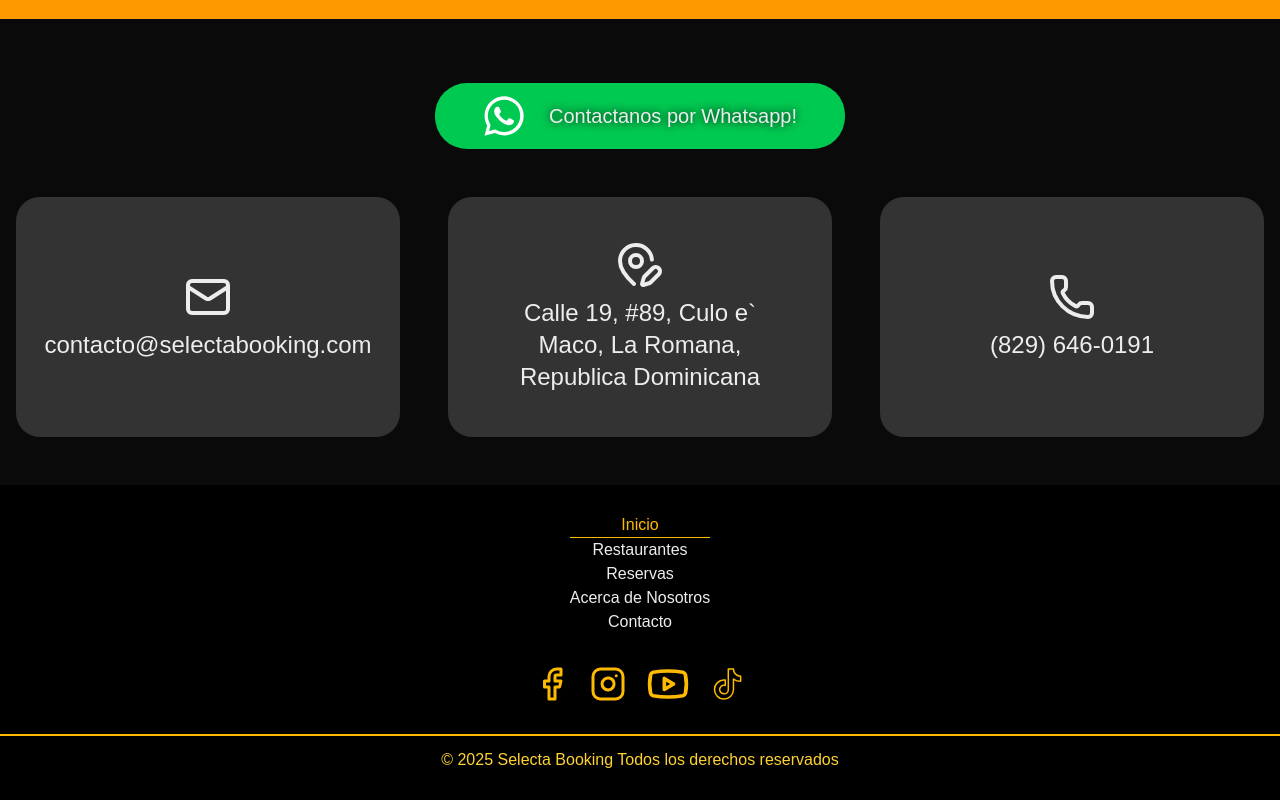
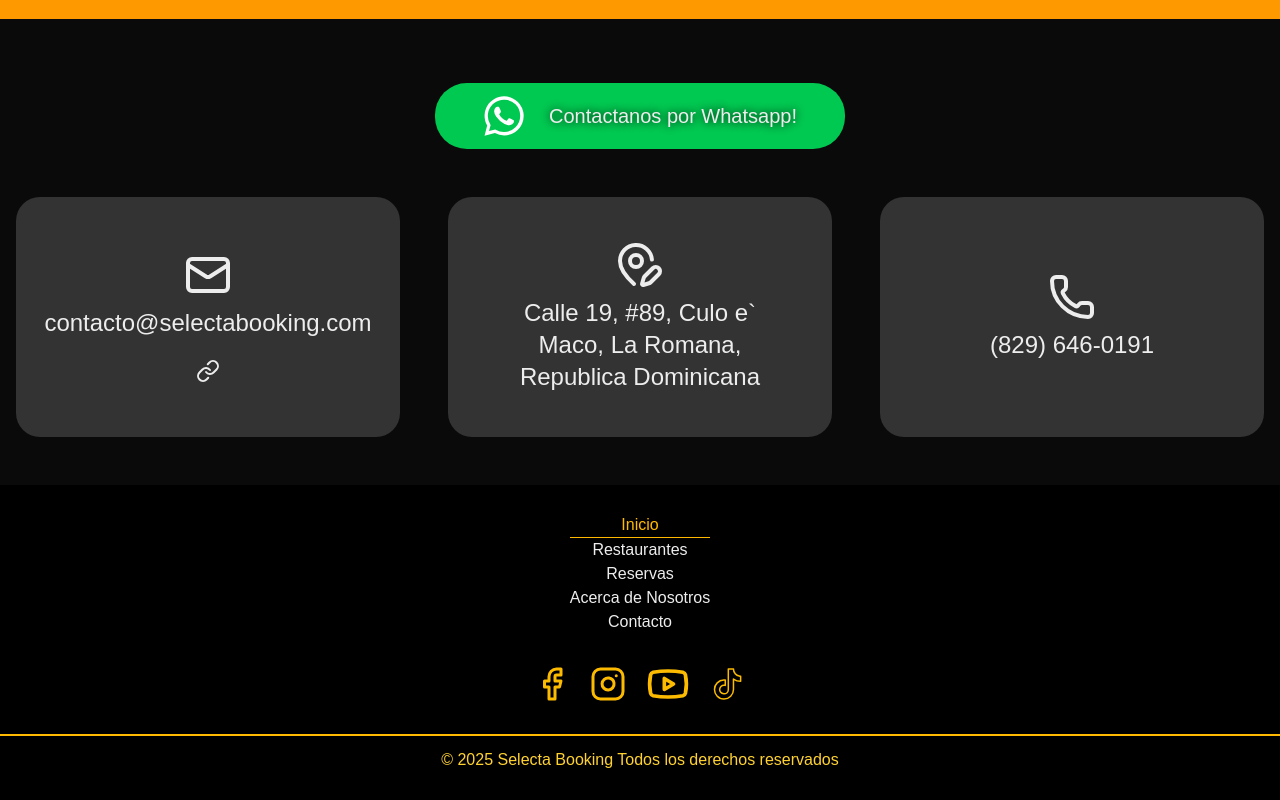
Before and after one commit to Yenser1/selecta-booking-oficial, a Next.js app: page / in a window 1280 px wide. Shown: the part 2182-2982 px from the top of the page. Built offline with nearby package versions, Linux system fonts and the light colour scheme; a web font is replaced by a local one.

Commit message:
copy to clipboard

```diff
--- a/src/app/Components/ContactanosGrid.js
+++ b/src/app/Components/ContactanosGrid.js
@@ -1,5 +1,5 @@
 import Link from "next/link";
-import { Mail, Phone, LocationEdit } from "lucide-react";
+import { Mail, Phone, LocationEdit, LinkIcon } from "lucide-react";
 
 function ContactUsGrid() {
     return (
@@ -27,15 +27,18 @@ function ContactUsGrid() {
                 </div>
             </div>
             <div className="flex flex-wrap w-full justify-center mt-12 gap-12">
-                <div className="flex flex-col gap-2 justify-center items-center bg-[#333] min-w-96 w-[30vw] max-w-lg h-60 rounded-3xl hover:-translate-y-1 transition-all duration-150 px-10 text-center">
-                    <Mail className="w-12 h-12" />
-                    <p className="text-2xl">contacto@selectabooking.com</p>
+                <div className="hover:text-amber-400 flex flex-col gap-2 justify-center items-center bg-[#333] min-w-96 w-[30vw] max-w-lg h-60 rounded-3xl hover:-translate-y-1 transition-all duration-200 px-10 text-center">
+                    <Mail className="w-12 h-12 " />
+                    <div className="flex items-center gap-5 flex-wrap justify-center">
+                        <p className="text-2xl">contacto@selectabooking.com</p>
+                        <LinkIcon className="hover:scale-110 transition-all duration-300 cursor-pointer" onClick={(elemento) => navigator.clipboard.writeText("contacto@selectabooking.com")} />
+                    </div>
                 </div>
-                <div className="flex flex-col gap-2 justify-center items-center bg-[#333] min-w-96 w-[30vw] max-w-lg h-60 rounded-3xl hover:-translate-y-1 transition-all duration-150 px-10 text-center">
+                <div className="hover:text-amber-400 flex flex-col gap-2 justify-center items-center bg-[#333] min-w-96 w-[30vw] max-w-lg h-60 rounded-3xl hover:-translate-y-1 transition-all duration-150 px-10 text-center">
                     <LocationEdit className="w-12 h-12" />
                     <p className="text-2xl">Calle 19, #89, Culo e` Maco, La Romana, Republica Dominicana</p>
                 </div>
-                <div className="flex flex-col gap-2 justify-center items-center bg-[#333] min-w-96 w-[30vw] max-w-lg h-60 rounded-3xl hover:-translate-y-1 transition-all duration-150 px-10 text-center">
+                <div className="hover:text-amber-400 flex flex-col gap-2 justify-center items-center bg-[#333] min-w-96 w-[30vw] max-w-lg h-60 rounded-3xl hover:-translate-y-1 transition-all duration-150 px-10 text-center">
                     <Phone className="w-12 h-12" />
                     <p className="text-2xl">(829) 646-0191</p>
                 </div>
```
